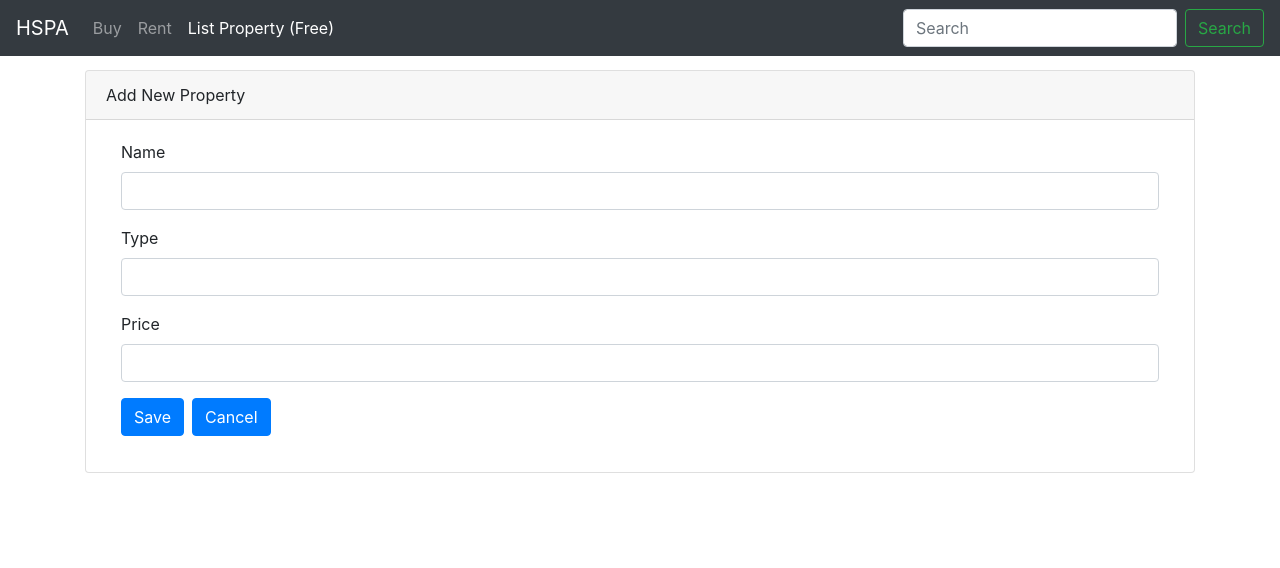
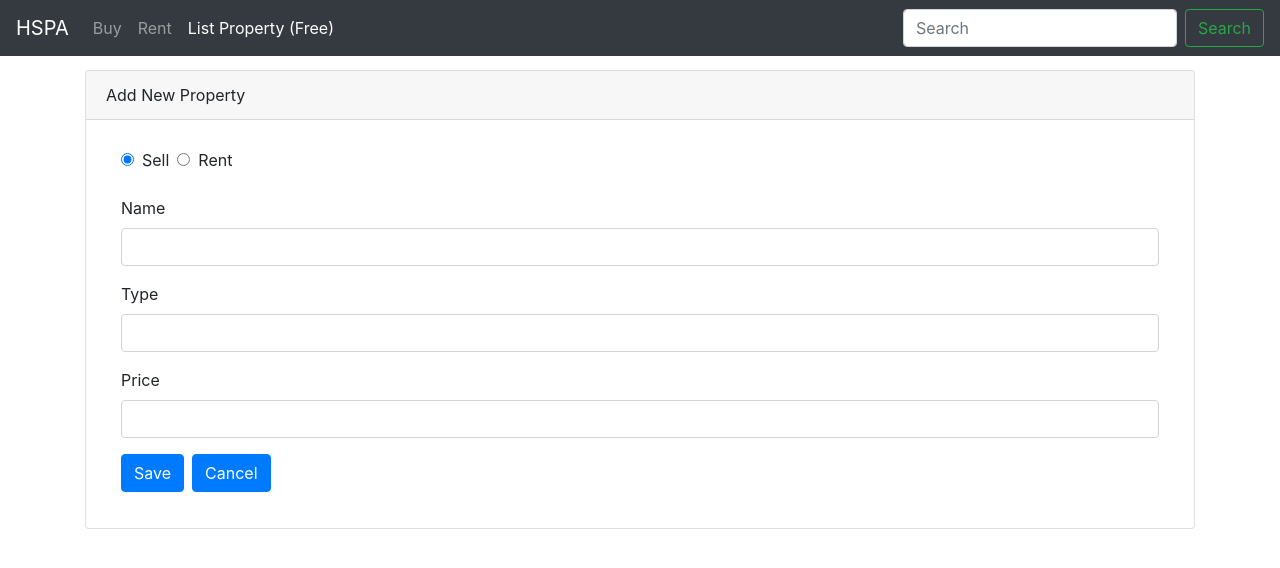
Before and after one commit to webtrainer-in/HSPA, an Angular app in the folder Frontend/: page /add-property in a window 1280 px wide. Shown: the top 568 px of the page. Built offline with nearby package versions, Linux system fonts and the light colour scheme.

Commit message:
Adding Template Driven Form
Signed-off-by: webtrainer-in <webtrainer-in@gmail.com>

```diff
--- a/Frontend/src/app/app.module.ts
+++ b/Frontend/src/app/app.module.ts
@@ -2,6 +2,7 @@ import { BrowserModule } from '@angular/platform-browser';
 import { NgModule } from '@angular/core';
 import {HttpClientModule} from '@angular/common/http';
 import {Routes, RouterModule} from '@angular/router';
+import {FormsModule} from '@angular/forms';
 
 import { AppComponent } from './app.component';
 import { PropertyCardComponent } from './property/property-card/property-card.component';
@@ -31,6 +32,7 @@ const appRoutes: Routes = [
    imports: [
       BrowserModule,
       HttpClientModule,
+      FormsModule,
       RouterModule.forRoot(appRoutes)
    ],
    providers: [
--- a/Frontend/src/app/property/add-property/add-property.component.css
+++ b/Frontend/src/app/property/add-property/add-property.component.css
@@ -0,0 +1,7 @@
+.ng-invalid.ng-touched {
+  border-color: red;
+}
+
+.error-block {
+  color: red;
+}
--- a/Frontend/src/app/property/add-property/add-property.component.html
+++ b/Frontend/src/app/property/add-property/add-property.component.html
@@ -3,21 +3,35 @@
     Add New Property
   </div>
   <div class="card-body">
-    <form>
+    <form (ngSubmit)='onSubmit()' #Form="ngForm">
+      <div class="form-group col-12">
+        <input type="radio" id="sell" value="1" name="SellRent" required [ngModel]="SellRent">
+        <label class="m-2">Sell</label>
+
+        <input type="radio" id="rent" value="2" name="SellRent" required [ngModel]="SellRent" >
+        <label class="m-2">Rent</label>
+      </div>
+
       <div class="form-group col-12">
         <label for="name">Name</label>
-        <input type="text" class="form-control">
+        <input type="text" class="form-control" #propName="ngModel"
+        ngModel name="Name" required minlength="5">
+        <span *ngIf="!propName.valid && propName.touched" class="error-block">
+          <span *ngIf="propName.errors.required">Please provide name</span>
+          <span *ngIf="propName.errors.minlength">Name must be atleast 5 char long</span>
+        </span>
       </div>
 
       <div class="form-group col-12">
         <label for="type">Type</label>
-        <input type="text" class="form-control">
+        <input type="text" class="form-control" ngModel name="Type">
       </div>
 
       <div class="form-group col-12">
         <label for="price">Price</label>
-        <input type="text" class="form-control">
+        <input type="text" class="form-control" ngModel name="Price">
       </div>
+
       <div class="form-group col-12">
         <button type="submit" class="btn btn-primary mr-2">Save</button>
         <button type="reset" class="btn btn-primary">Cancel</button>
--- a/Frontend/src/app/property/add-property/add-property.component.ts
+++ b/Frontend/src/app/property/add-property/add-property.component.ts
@@ -1,5 +1,6 @@
-import { Component, OnInit } from '@angular/core';
+import { Component, OnInit, ViewChild } from '@angular/core';
 import { Router } from '@angular/router';
+import { NgForm } from '@angular/forms';
 
 @Component({
   selector: 'app-add-property',
@@ -7,15 +8,20 @@ import { Router } from '@angular/router';
   styleUrls: ['./add-property.component.css']
 })
 export class AddPropertyComponent implements OnInit {
-
+  @ViewChild('Form') addPropertyForm: NgForm;
+  SellRent = '1';
   constructor(private router: Router) { }
 
   ngOnInit() {
   }
 
-  onBack()
-  {
+  onBack() {
     this.router.navigate(['/']);
   }
 
+  onSubmit(Form: NgForm) {
+    console.log('Congrats, form Submitted');
+    console.log(this.addPropertyForm);
+  }
+
 }
```
